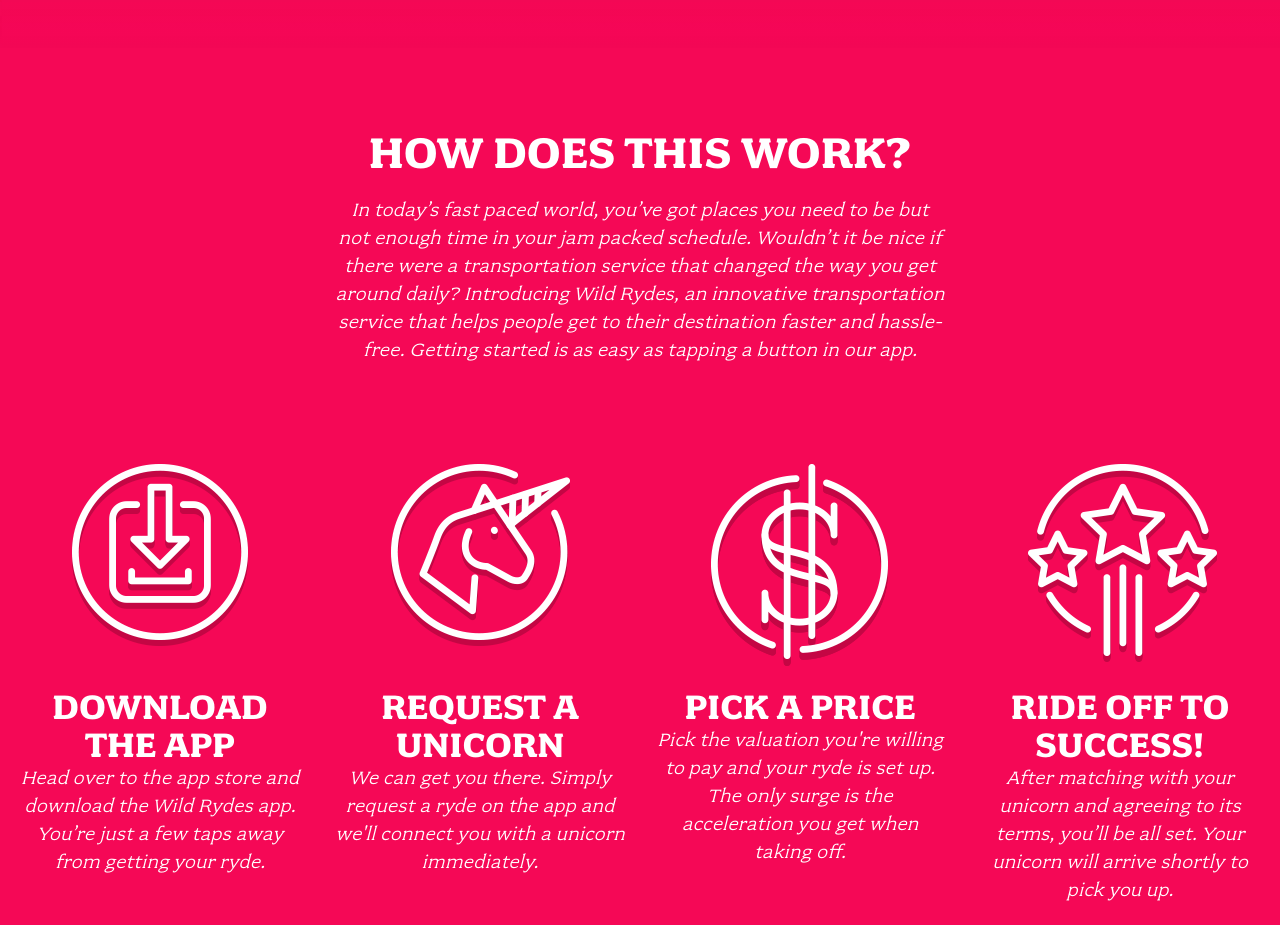
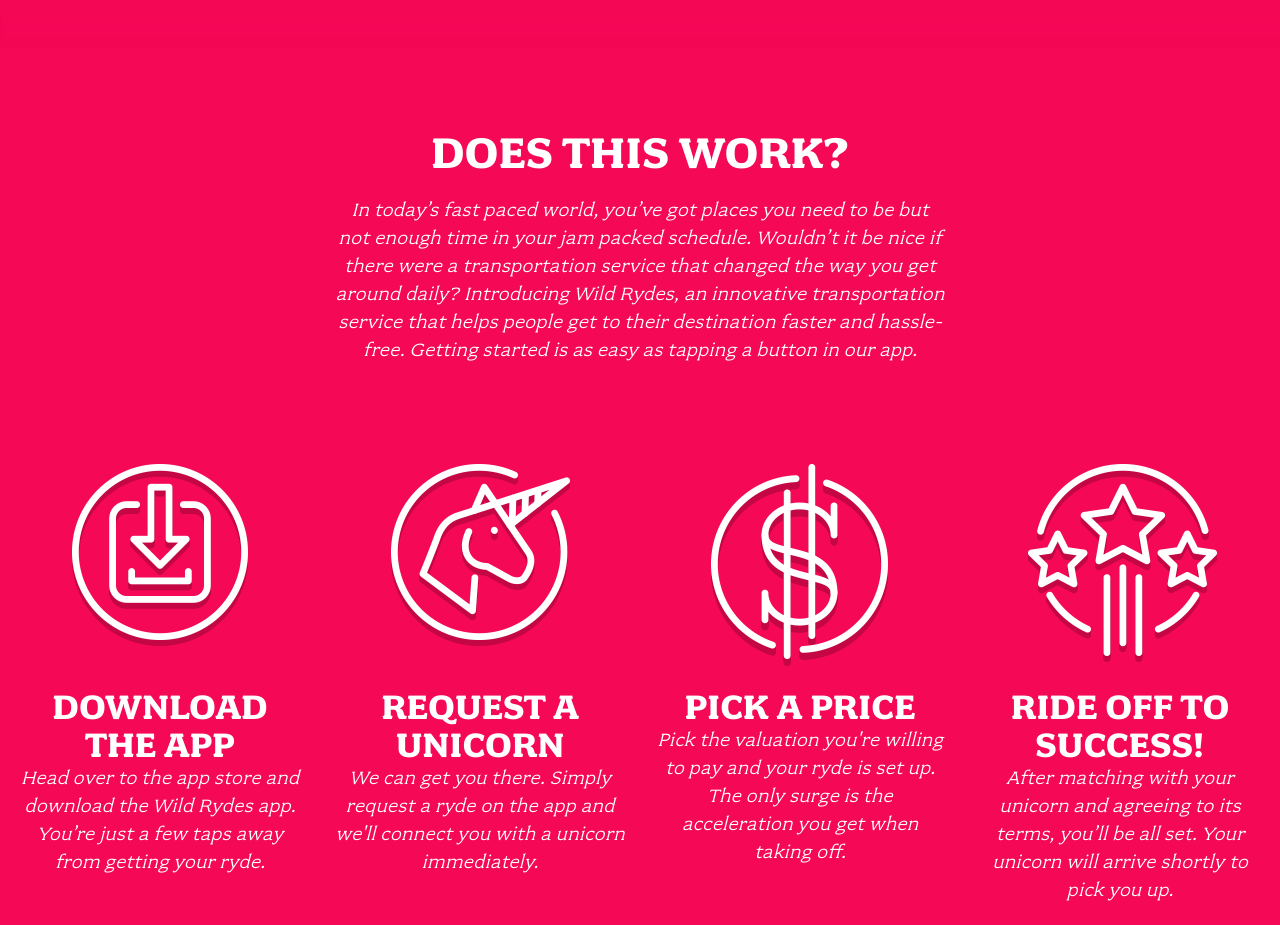
Before and after one commit to MaxRMejia/wildrydes-site, a plain HTML site: page index.html in a window 1280 px wide. Shown: the part 900-1825 px from the top of the page. Drawn offline with Linux system fonts and the light colour scheme.

Commit message:
Update index.html

```diff
--- a/index.html
+++ b/index.html
@@ -30,7 +30,7 @@
 
   <section class="home-about">
     <div class="row column large-9 xlarge-6 xxlarge-4">
-      <h2 class="section-title">How Does This Work?</h2>
+      <h2 class="section-title">Does This Work?</h2>
       <p class="content">
         In today’s fast paced world, you’ve got places you need to be but not enough time in your jam packed schedule. Wouldn’t it be nice if there were a transportation service that changed the way you get around daily? Introducing Wild Rydes, an innovative transportation service that helps people get to their destination faster and hassle-free. Getting started is as easy as tapping a button in our app.
       </p>
```
